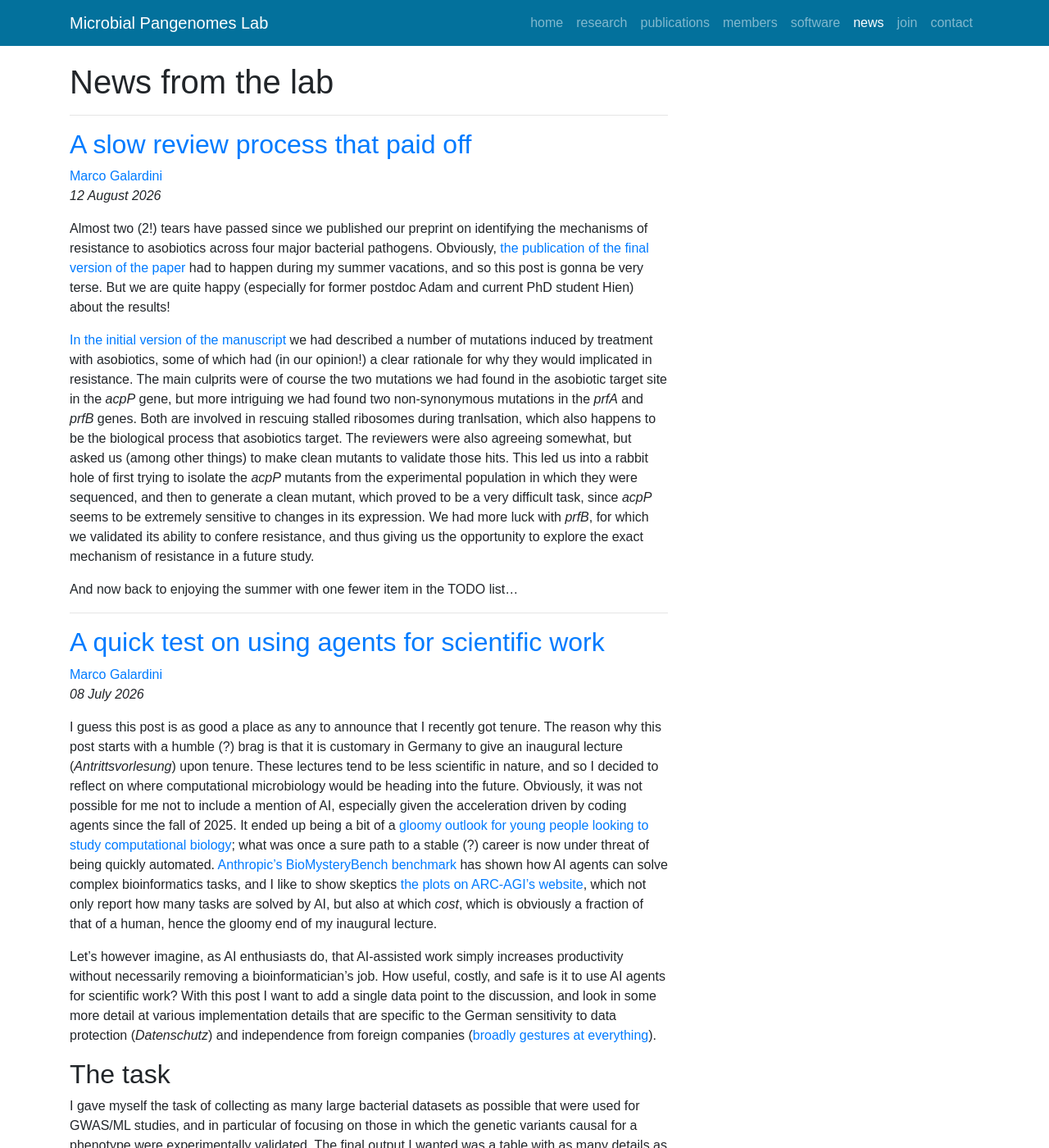
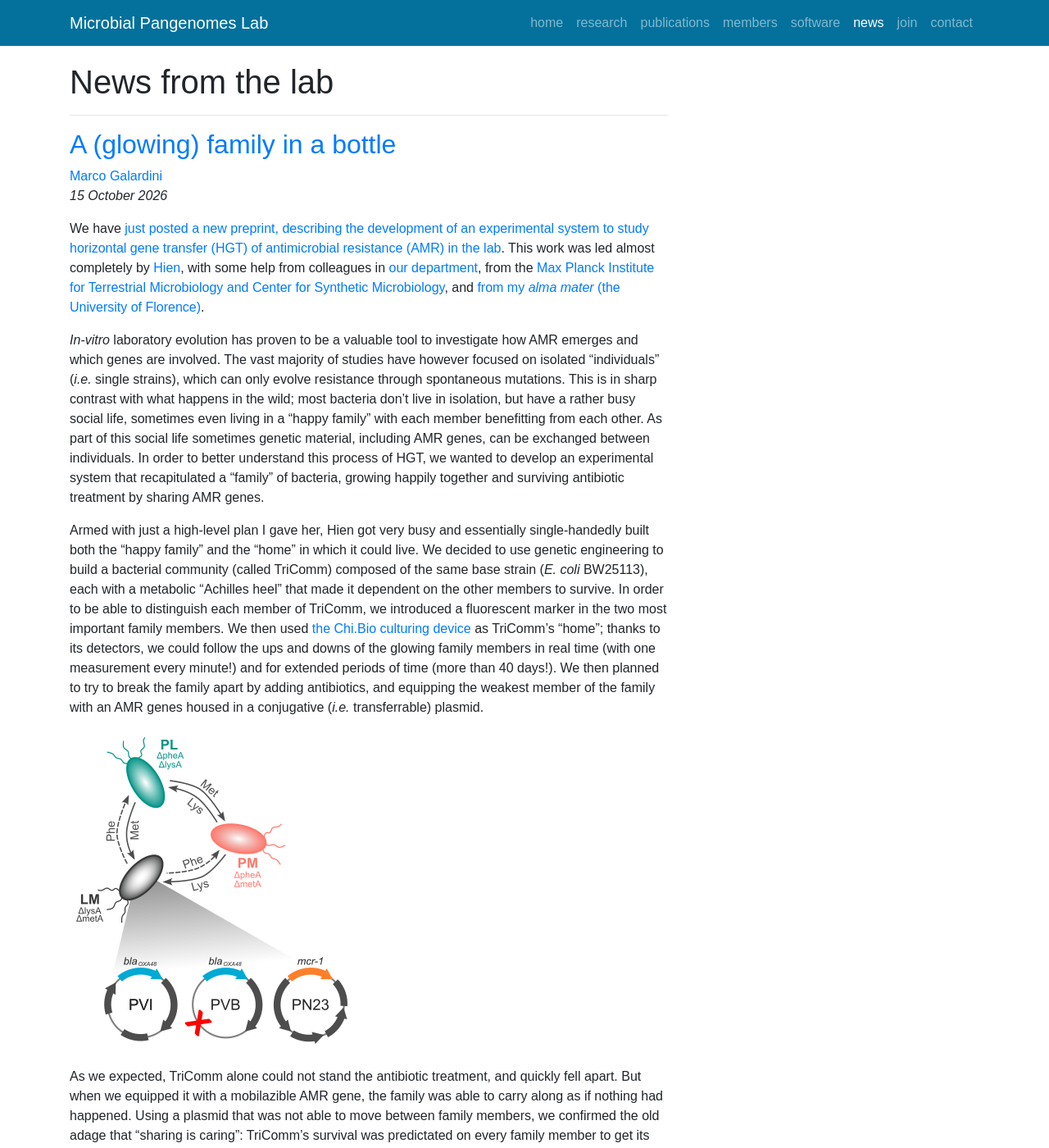
Before and after one commit to microbial-pangenomes-lab/microbial-pangenomes-lab.github.io, a Jekyll site: the page built from news/index.html, in a window 1280 px wide and 1400 px high. Shown: the whole window at 82% size. Built offline with Jekyll 4.4.1, drawn with Linux system fonts in a browser that asks for light colours; the list of posts is cut into pages by our own code; comment, search, counter and statistics services are not loaded; some of the changed text lies outside the part shown.

Commit message:
New publication and post

```diff
--- a/_data/publications.yml
+++ b/_data/publications.yml
@@ -45,6 +45,20 @@
 #       url: https://twitter.com/LifeHasOrder/status/1172327493451145218
 #     - name: Celebratory Tweetstorm by corresponding author First Surname
 #       url: https://twitter.com/mctucsf/status/1172334750205218816
+
+ - title: "Development of a stable microbial community for the study of plasmid-mediated antimicrobial resistance in a continuous culturing device"
+   citation: "**Vu, T.-H.**, Alonso-Vásquez, T., Sestini, E., **Masoni, A.**, **Grabowski, K.**, Andrieu, C., Laganenka, L., Patti, F. D., Fondi, M., & **Galardini, M.** (2026). Development of a stable microbial community for the study of plasmid-mediated antimicrobial resistance in a continuous culturing device (p. 2026.10.13.758845). bioRxiv. https://doi.org/10.64898/2026.10.13.758845"
+   date: '202610'
+   image: '/static/img/pub/vu_2026.png'
+   #pmid: '39932497'
+   biorxiv2: '2026.10.13.758845'
+   links:
+     - name: Summary blog post
+       url: "../2026/10/15/A-glowing-family-in-a-bottle/"
+     - name: Analysis code repository
+       url: https://github.com/microbial-pangenomes-lab/2026_tricomm
+     - name: Analysis code repository (sequencing)
+       url: https://github.com/microbial-pangenomes-lab/2026_tricomm_sequencing
 
  - title: "A systematic identification of resistance determinants to antisense antibiotics suggests adaptation strategies dependent on the delivery peptide"
    citation: "**Mulkern, A. J.**, **Vu, T.-H.**, Popella, L., Kerrinnes, T., Ðurica-Mitić, S., Halte, M., Dresbach-Hill, K., Uhlemann, A.-C., Uphoff, S., Barquist, L., Vogel, J., & **Galardini, M.** (2026). A systematic identification of resistance determinants to antisense antibiotics suggests adaptation strategies dependent on the delivery peptide. Nature Communications, 17(1), 8262. https://doi.org/10.1038/s41467-026-76357-y"
--- /dev/null
+++ b/_posts/2026-10-15-A-glowing-family-in-a-bottle.md
@@ -0,0 +1,46 @@
+---
+title: A (glowing) family in a bottle
+author: Marco Galardini
+short: mgalardini
+layout: post
+group: news
+---
+
+We have [just posted a new preprint, describing the development of an experimental system to study horizontal gene transfer (HGT) of antimicrobial resistance (AMR) in the lab](https://www.biorxiv.org/content/10.64898/2026.10.13.758845v1).
+This work was led almost completely by [Hien]({{ site.url }}/members/#hvuthu), with some help from colleagues in [our department](https://twincore.de/people/dr-camille-andrieu), from the [Max Planck Institute for Terrestrial Microbiology and Center for Synthetic Microbiology](https://www.mpi-marburg.mpg.de/1492924/LeanidLaganenka), and [from my *alma mater* (the University of Florence)](https://www.bio.unifi.it/p162.html).
+
+*In-vitro* laboratory evolution has proven to be a valuable tool to investigate how AMR emerges and which genes are involved.
+The vast majority of studies have however focused on isolated "individuals" (*i.e.* single strains), which can only evolve
+resistance through spontaneous mutations. This is in sharp contrast with what happens in the wild; most bacteria don't live in isolation,
+but have a rather busy social life, sometimes even living in a "happy family" with each member benefitting from each other.
+As part of this social life sometimes genetic material, including AMR genes, can be exchanged between individuals.
+In order to better understand this process of HGT, we wanted to develop an experimental system that recapitulated
+a "family" of bacteria, growing happily together and surviving antibiotic treatment by sharing AMR genes.
+
+Armed with just a high-level plan I gave her, Hien got very busy and essentially single-handedly built both the "happy family"
+and the "home" in which it could live. We decided to use genetic engineering to build a bacterial community (called TriComm) composed
+of the same base strain (*E. coli* BW25113), each with a metabolic "Achilles heel" that made it dependent on the other members to
+survive. In order to be able to distinguish each member of TriComm, we introduced a fluorescent marker in the two most important
+family members. We then used [the Chi.Bio culturing device](https://chi.bio/) as TriComm's "home"; thanks to its detectors, we could follow the ups and downs
+of the glowing family members in real time (with one measurement every minute!) and for extended periods of time (more than 40 days!).
+We then planned to try to break the family apart by adding antibiotics, and equipping the weakest member of the family
+with an AMR genes housed in a conjugative (*i.e.* transferrable) plasmid.
+
+<img class="img-fluid" src="{{ site.url }}/static/img/news/20261015_tricomm.png" alt="A schematic of the TriComm bacterial community and the plasmids we used">
+
+As we expected, TriComm alone could not stand the antibiotic treatment, and quickly fell apart. But when we equipped it
+with a mobilazible AMR gene, the family was able to carry along as if nothing had happened. Using a plasmid that was not able to
+move between family members, we confirmed the old adage that "sharing is caring": TriComm's survival was predictated on every family
+member to get its own cpy of the AMR gene.
+
+Our experiments imply that targeting HGT could be a viable strategy to fight AMR; we teamed up with [my old colleagues
+from the University of Florence](https://www.bio.unifi.it/p162.html) to develop a mathematical model with which we could explore changing drug pressure
+and targeting the ability to share AMR genes, without having to run humdreds of experiments. The model suggests
+that modulating the ability to share AMR genes could lead to breaking up the family, and thus potentially preventing
+further spread of AMR genes.
+
+There's (much!) more to discover in the preprint and the accompanying code repositories ([1](https://github.com/microbial-pangenomes-lab/2026_tricomm)
+and [2](https://github.com/microbial-pangenomes-lab/2026_tricomm_sequencing)),
+so please dig in! But first, enjoy the photo of our glowing happy family, drawn by Hien herself.
+
+<img class="img-fluid" src="{{ site.url }}/static/img/news/20261015_plates.jpg" alt="A photo of glowing agar art depicting TriComm">
```
Also changed, not shown: static/img/news/20261015_plates.jpg (added), static/img/news/20261015_tricomm.png (added), static/img/pub/vu_2026.png (added).
